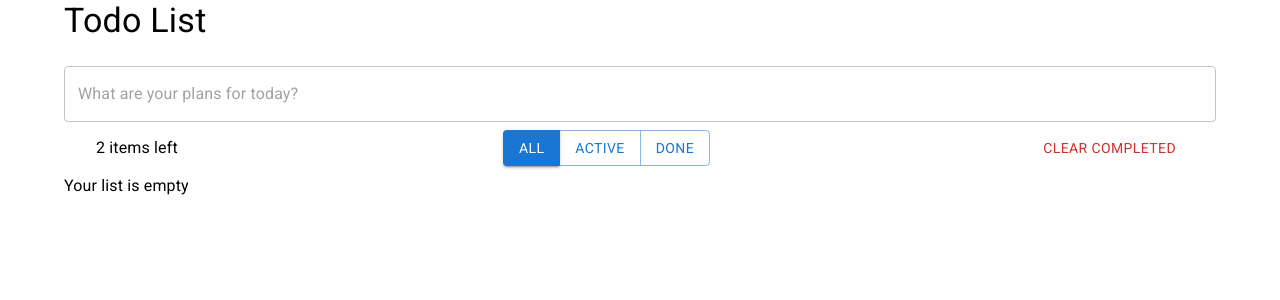
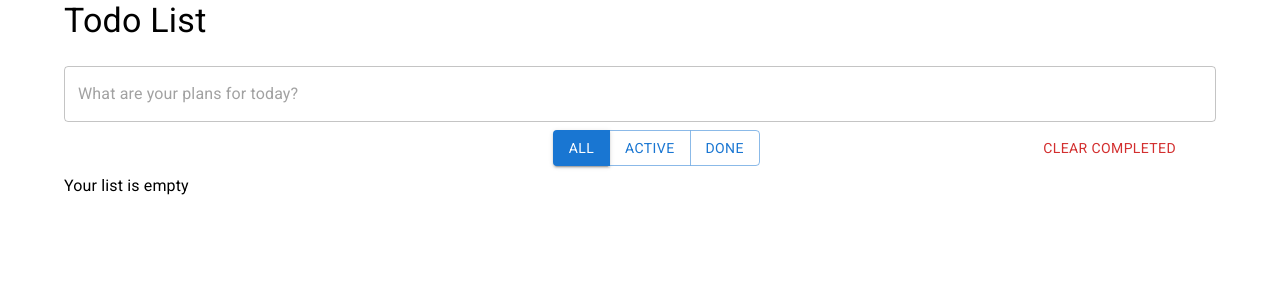
Before and after one commit to revuwem/mindbox-todo, a React (Vite) app: page / in a window 1280 px wide. Shown: the top 300 px of the page. Built offline with nearby package versions, Linux system fonts and the light colour scheme.

Commit message:
feat(components): display active tasks

```diff
--- a/src/components/TodoFooter/index.tsx
+++ b/src/components/TodoFooter/index.tsx
@@ -5,12 +5,14 @@ type Props = {
   activeStatus: StatusFilter;
   onChangeStatus: (s: StatusFilter) => void;
   onDeleteCompleted: () => void;
+  activeCount: number;
 };
 
 const TodoFooter: React.FC<Props> = ({
   activeStatus,
   onChangeStatus,
   onDeleteCompleted,
+  activeCount,
 }) => {
   const handleChangeStatus = (status: StatusFilter) => {
     onChangeStatus(status);
@@ -33,8 +35,10 @@ const TodoFooter: React.FC<Props> = ({
         padding: "0.5rem 2rem",
       }}
     >
-      <Grid item>
-        <Typography component="p">2 items left</Typography>
+      <Grid item xs={2}>
+        {activeCount > 0 && (
+          <Typography component="p">{activeCount} items left</Typography>
+        )}
       </Grid>
       <Grid item>
         <ButtonGroup
--- a/src/components/TodoList/index.tsx
+++ b/src/components/TodoList/index.tsx
@@ -20,6 +20,10 @@ const TodoList = () => {
         return todoList.filter((item) => item.done);
     }
   }, [todoList, activeStatus]);
+
+  const activeCount = useMemo(() => {
+    return todoList.filter((item) => !item.done).length;
+  }, [todoList]);
 
   const onAddTodoItem = (name: string) => {
     setTodoList([...todoList, { name, done: false }]);
@@ -53,6 +57,7 @@ const TodoList = () => {
           activeStatus={activeStatus}
           onChangeStatus={setActiveStatus}
           onDeleteCompleted={onDeleteCompleted}
+          activeCount={activeCount}
         />
         {isListEmpty && (
           <Typography component="p">Your list is empty</Typography>
```
